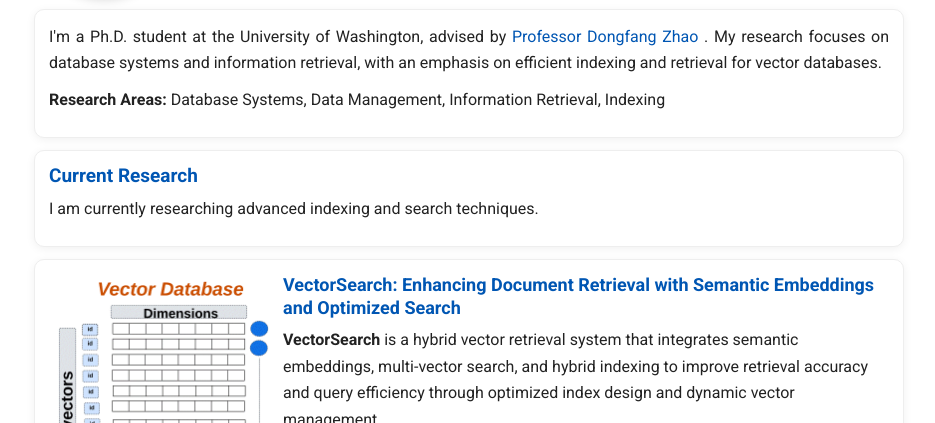
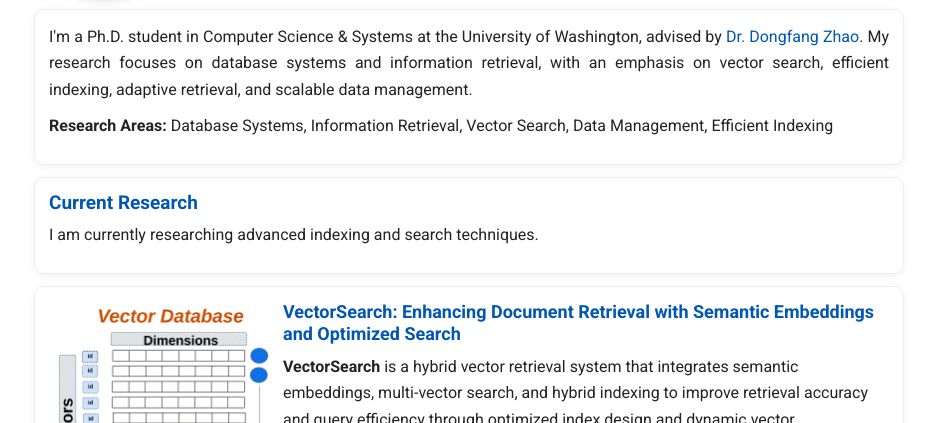
Before and after one commit to solmazsm/solmazsm.github.io, a plain HTML site: page index.html in a window 1280 px wide. Shown: the part 219-642 px from the top of the page, without its empty margins (171-1106 px from the left). Drawn offline with nearby package versions, Linux system fonts and the light colour scheme.

Commit message:
Update personal description and research areas

```diff
--- a/index.html
+++ b/index.html
@@ -397,22 +397,17 @@
   <!-- About -->
   <div class="section">
 
-    <p align="justify">
-      I'm a Ph.D. student at the University of Washington, advised by
-      <a class="link-blue"
-         href="https://faculty.washington.edu/dzhao/"
-         target="_blank"
-         rel="noopener">
-        Professor Dongfang Zhao
-      </a>.
-      My research focuses on database systems and information retrieval,
-      with an emphasis on efficient indexing and retrieval for vector databases.
-    </p>
+<p align="justify">
+  I'm a Ph.D. student in Computer Science &amp; Systems at the University of Washington, advised by
+  <a class="link-blue" href="https://faculty.washington.edu/dzhao/" target="_blank" rel="noopener">Dr. Dongfang Zhao</a>.
+  My research focuses on database systems and information retrieval, with an emphasis on vector search,
+  efficient indexing, adaptive retrieval, and scalable data management.
+</p>
 
-    <p>
-      <strong>Research Areas:</strong>
-      Database Systems, Data Management, Information Retrieval, Indexing
-    </p>
+<p>
+  <strong>Research Areas:</strong>
+  Database Systems, Information Retrieval, Vector Search, Data Management, Efficient Indexing
+</p>
 
   </div>
 
```
